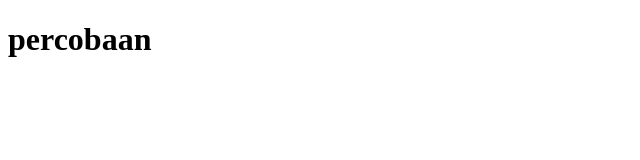
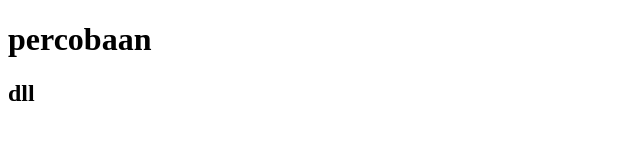
Before and after one commit to agikurniawan/belajar-web, a plain HTML site: page index.html in a window 1280 px wide. Shown: the full height of the page, 0-640 px from the left. Drawn offline with Linux system fonts and the light colour scheme.

Commit message:
nambah h2

```diff
--- a/index.html
+++ b/index.html
@@ -5,5 +5,6 @@
 </head>
 <body>
 	<h1>percobaan</h1>
+	<h2>dll</h2>
 </body>
 </html>
```
